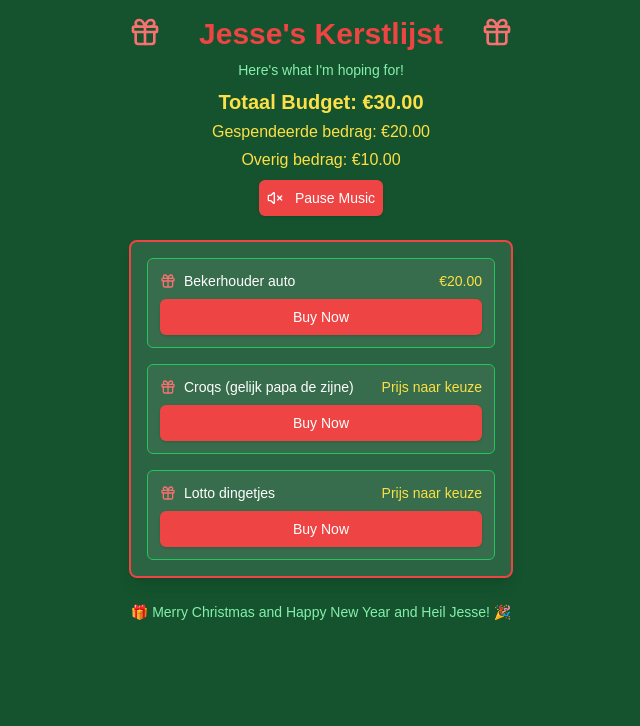
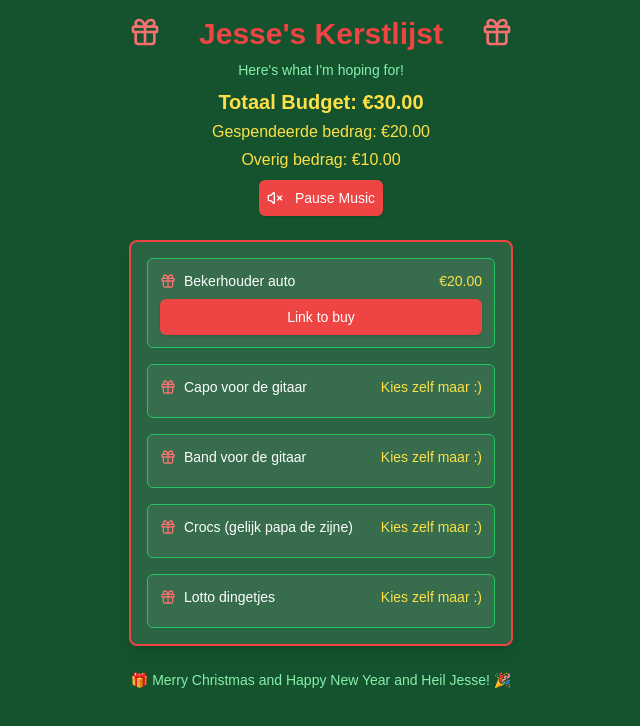
Before and after one commit to jesseeverts-git/christmas-list, a Next.js app: page / in a window 1280 px wide. Shown: the top 726 px of the page, without its empty margins (319-959 px from the left). Built offline with nearby package versions, Linux system fonts and the light colour scheme.

Commit message:
extra items

```diff
--- a/components/christmas-wish-list.tsx
+++ b/components/christmas-wish-list.tsx
@@ -18,8 +18,10 @@ export function ChristmasWishListComponent() {
 
   const wishList: WishListItem[] = [
     { id: 1, item: "Bekerhouder auto", price: 20, link: "https://www.amazon.com.be/-/nl/bekerhouder-TPE-organizer-middenconsole-trillingsbestendig-accessoires/dp/B0CS29QMZM/ref=sr_1_1?dib=eyJ2IjoiMSJ9.AYM_o2F2nVGLGsIScC8eXMmfvLQ8QhjvtKsTys4Kd_aBm_9qWFYuaKLK-rYY-q85BjQ0WnbFtJVjHQXjdq-wu5qfyiqfvHvwzmsF0PS8Y83qYByAL2k37Hvep4RS6BCb0MVGpHlrwo4NTnEj2AHY_0-XtQCSXRAhSpQ4AO_mPP3aa-1DFObpZ5iUjhmDlmTjl1S17rOh1WY3WZEZGlFDeCii8vmvHeEa68zoyiA-Gp_cxALxQ3N7czFawvI2MgTxc8tZxtlL6-gedBtJc_Hb771TMLUWI1Q4GCfK85hmPEY.uOzKeOdWZPHC6i3goAd4cNDstM9h2qtUI55PnmmK-5A&dib_tag=se&keywords=bmw%2Bix1%2Bcup%2Bholder&qid=1731325916&sr=8-1&th=1" },
-    { id: 2, item: "Croqs (gelijk papa de zijne)", price: "Prijs naar keuze", link: "" },
-    { id: 3, item: "Lotto dingetjes", price: "Prijs naar keuze", link: "" },
+    { id: 2, item: "Capo voor de gitaar", price: "Kies zelf maar :)", link: "" },
+    { id: 3, item: "Band voor de gitaar", price: "Kies zelf maar :)", link: "" },
+    { id: 4, item: "Crocs (gelijk papa de zijne)", price: "Kies zelf maar :)", link: "" },
+    { id: 5, item: "Lotto dingetjes", price: "Kies zelf maar :)", link: "" },
   ]
 
   // Calculate total of items with fixed prices
@@ -100,12 +102,14 @@ export function ChristmasWishListComponent() {
                       : item.price}
                   </span>
                 </div>
-                <Button
-                  onClick={() => window.open(item.link, '_blank')}
-                  className="w-full bg-red-500 hover:bg-red-600 text-white text-sm py-1"
-                >
-                  Buy Now
-                </Button>
+                {item.link && (
+                  <Button
+                    onClick={() => window.open(item.link, '_blank')}
+                    className="w-full bg-red-500 hover:bg-red-600 text-white text-sm py-1"
+                  >
+                    Link to buy
+                  </Button>
+                )}
               </li>
             ))}
           </ul>
```
